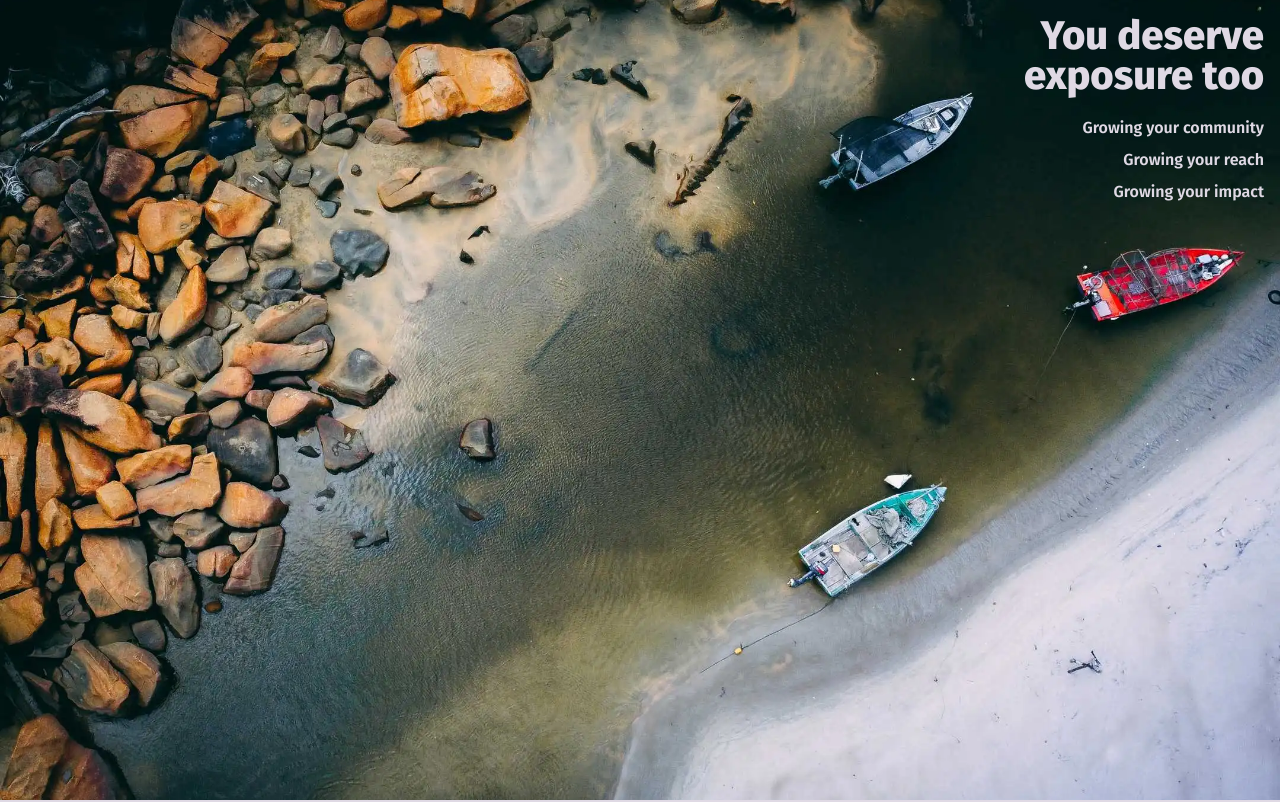
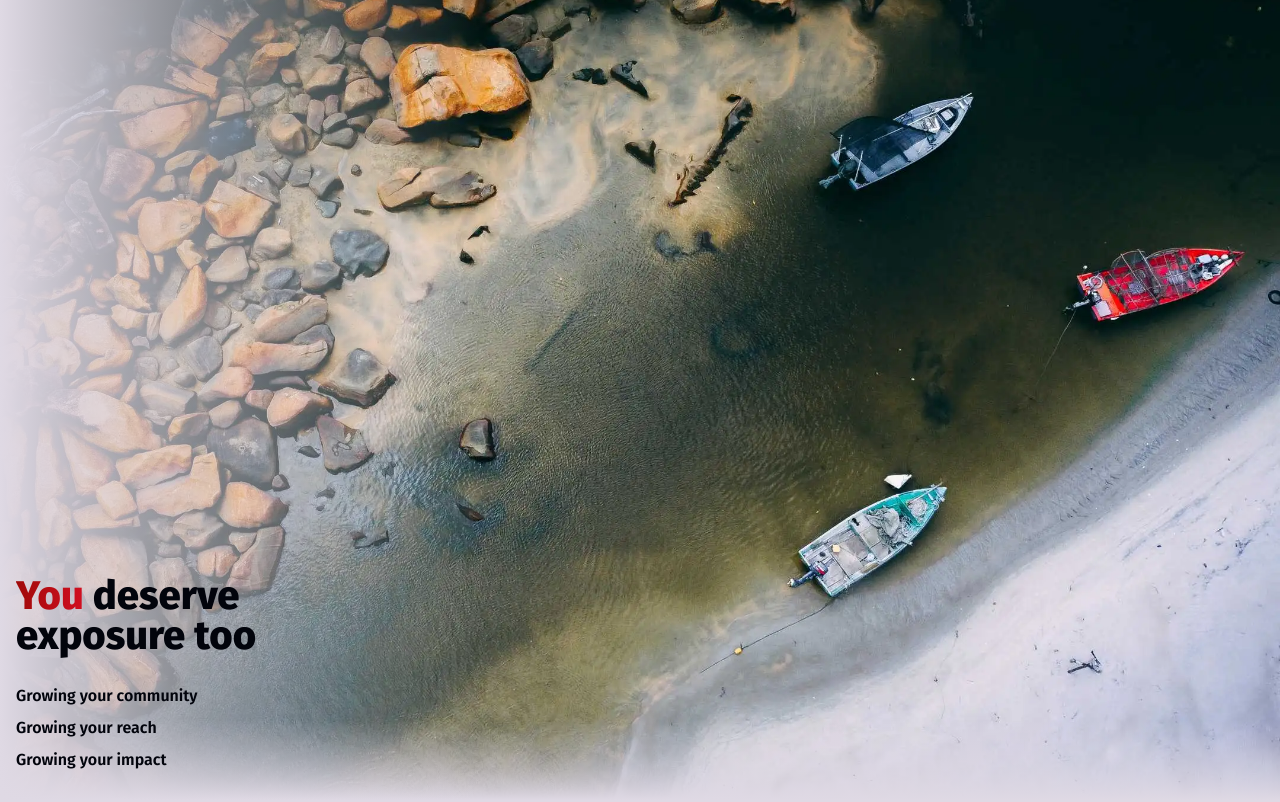
Before and after one commit to Manu094/Portfolio, a plain HTML site: page src/index.html in a window 1280 px wide. Shown: the top 802 px of the page. Drawn offline with Linux system fonts and the light colour scheme.

Commit message:
cleaned up hero section gradients and colors

```diff
--- a/src/index.html
+++ b/src/index.html
@@ -27,7 +27,7 @@
             </div>
             <hgroup id='title'>
                 <h1 id='header'>
-                    You deserve<br>exposure too
+                    <span id='you'>You</span> deserve<br>exposure too
                 </h1>
                 <hgroup id='subheader-group'>
                     <h3 id='subheader1' class='subheader'>
--- a/src/styles.css
+++ b/src/styles.css
@@ -2,20 +2,23 @@
     --main-black: #02040c;
     --main-white: #dfd9e4;
     --main-teal: #65b4d1;
-    --main-red: #f79172;
+    --main-red: #d20f20;
+    --dark-red: #a00a0a;
     --body-background-color: var(--main-white);
 
     --image-brightness: 100%;
     --image-contrast: 1;
 
     font-family: 'Fira Sans', sans-serif;
+    --text-color: var(--main-black);
 }
 
 @media (prefers-color-scheme: dark) {
     :root {
         --body-background-color: var(--main-black);
-        --image-brightness: 70%;
-        --image-contrast: 1.15;
+        --image-brightness: 80%;
+        --image-contrast: 1.1;
+        --text-color: var(--main-white);
     }
 }
 
@@ -29,6 +32,12 @@ header {
     align-items: center;
 }
 
+hr {
+    border: none;
+}
+
+/* element that contains the bg image */
+
 #header-background {
     background-image: url('../media/images/boats-mobile.webp');
     background-size: cover;
@@ -40,6 +49,8 @@ header {
     height: 100%;
     width: 100%
 }
+
+/* breakpoints to increase image size when viewport width increases */
 
 @media only screen and (min-width: 768px) {
     #header-background {
@@ -54,30 +65,58 @@ header {
 }
 
 #title {
+    display: flex;
+    flex-direction: column;
+    justify-content: end;
     position: absolute;
-    /* backdrop-filter: blur(4px) brightness(30%); */
+    background-image: linear-gradient(0deg, var(--body-background-color), rgba(0, 0, 0, 0) 20rem);
     width: 100%;
+    height: 100svh;
     top: 0svh;
 }
 
-h1 {
+/* gradient bar vertical when in landscape */
+
+@media only screen and (min-aspect-ratio: 1/1) {
+    #title {
+        background-image: linear-gradient(90deg, var(--body-background-color), rgba(0, 0, 0, 0) 30rem),
+        linear-gradient(0deg, var(--body-background-color), rgba(0, 0, 0, 0) 5rem);
+    }
+}
+
+#you {
+    background: linear-gradient(90deg, var(--dark-red), var(--main-red));
+    -webkit-background-clip: text;
+            background-clip: text;
+    -webkit-text-fill-color: transparent;
+}
+
+@media (prefers-color-scheme: dark) {
+    #you {
+        background: linear-gradient(90deg, var(--main-red), var(--dark-red));
+        -webkit-background-clip: text;
+                background-clip: text;
+        -webkit-text-fill-color: transparent;
+    }
+}
+
+#header {
     font-size: 2.5rem;
-    color: var(--main-white);
-    margin: 1rem;
+    color: var(--text-color);
+    margin: 0 1rem;
     font-weight: 800;
-    text-align: right;
+    text-align: left;
 }
 
 #subheader-group {
     font-size: 1rem;
-    color: var(--main-white);
-    padding: 0.5rem;
-    margin: 0.5rem;
+    color: var(--text-color);
+    margin: 2rem 1rem;
 }
 
 .subheader {
     font-weight: 600;
-    text-align: right;
+    text-align: left;
 u
 }
 
```
